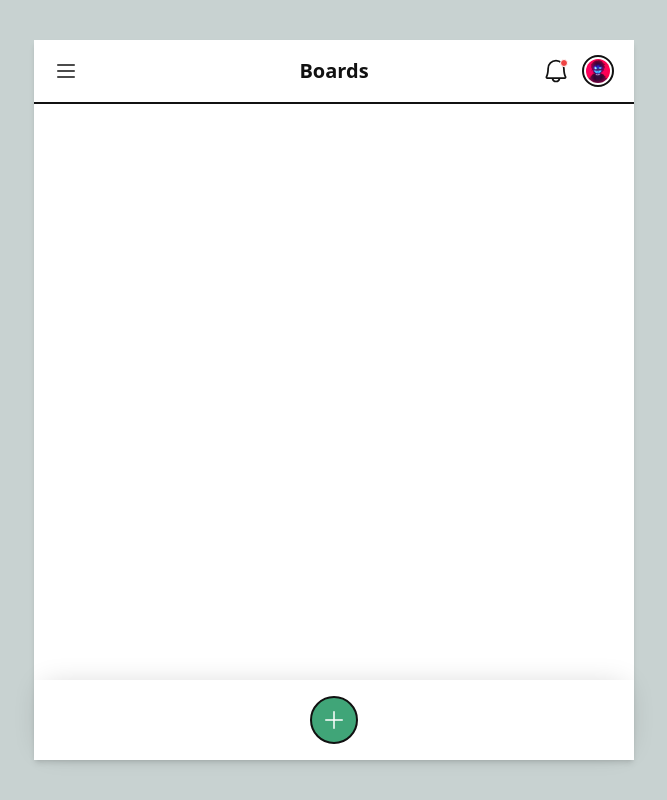
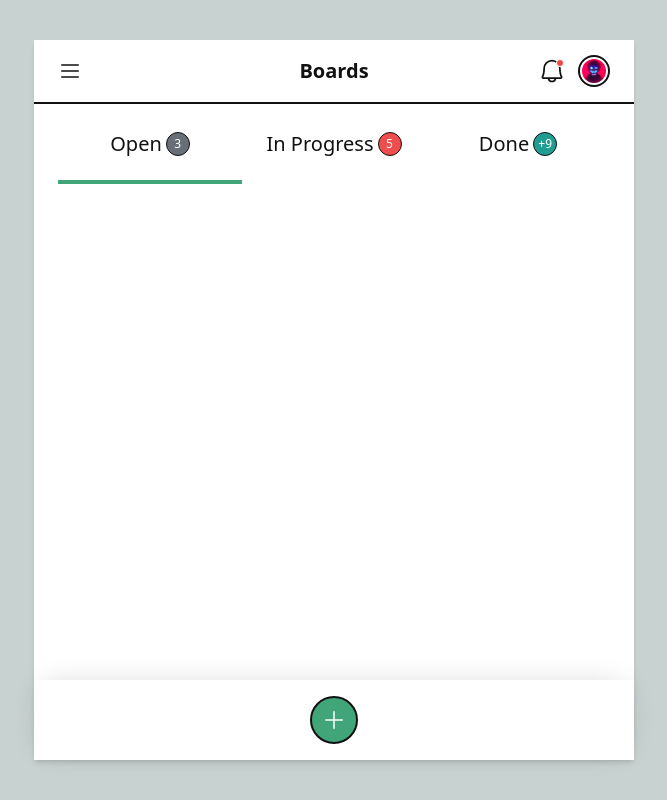
Before and after one commit to ark1111/todo-list-1, a React (Vite) app: page / in a window 1280 px wide. Shown: the whole page, without its empty margins (306-973 px from the left). Built offline with nearby package versions, Linux system fonts and the light colour scheme.

Commit message:
feat: Boards page / StatusTab

```diff
--- a/src/components/header/Header.tsx
+++ b/src/components/header/Header.tsx
@@ -5,11 +5,11 @@ import defaultAvatar from "../../assets/avatars/avatar-1.png";
 const Header = () => {
   return (
     <div className="w-full h-16 flex items-center justify-center border-b-2 border-divider relative">
-      <div className="text-text-main absolute left-5 cursor-pointer">
+      <div className="text-text-main absolute left-6 cursor-pointer">
         <ListIcon />
       </div>
       <div className="text-xl font-bold text-text-main">Boards</div>
-      <div className="flex items-center gap-x-3 absolute right-5">
+      <div className="flex items-center gap-x-3 absolute right-6">
         <div className="w-7 h-7 flex items-center justify-center relative text-text-main cursor-pointer">
           <BellIcon width="28" />
           <div className="w-1.5 h-1.5 rounded-full bg-red-500 absolute translate-x-2 -translate-y-2 border border-background box-content"></div>
--- a/src/pages/boards/Boards.tsx
+++ b/src/pages/boards/Boards.tsx
@@ -1,8 +1,17 @@
+import { useState } from "react";
 import NewTask from "./NewTask";
+import StatusTab from "./StatusTab";
+import { BoardStatusType } from "./types";
 
 const Borads = () => {
+  const [activeTab, setActiveTab] = useState<BoardStatusType>("OPEN");
+
+  const changeTab = (tab: BoardStatusType) => {
+    setActiveTab(tab);
+  };
   return (
-    <div className="w-full h-[calc(100%-64px)] relative">
+    <div className="w-full h-[calc(100%-64px)] relative px-6">
+      <StatusTab activeTab={activeTab} changeTab={changeTab} />
       <NewTask />
     </div>
   );
--- /dev/null
+++ b/src/pages/boards/StatusTab.tsx
@@ -0,0 +1,63 @@
+import { BoardStatusType } from "./types";
+
+type Props = {
+  activeTab: BoardStatusType;
+  changeTab: (tabName: BoardStatusType) => void;
+};
+
+const tabs: {
+  id: number;
+  title: string;
+  value: BoardStatusType;
+  color: string;
+}[] = [
+  {
+    id: 1,
+    title: "Open",
+    value: "OPEN",
+    color: "#686D76",
+  },
+  {
+    id: 2,
+    title: "In Progress",
+    value: "IN_PROGRESS",
+    color: "#EE4E4E",
+  },
+  {
+    id: 3,
+    title: "Done",
+    value: "DONE",
+    color: "#219C90",
+  },
+];
+
+const StatusTab = ({ activeTab, changeTab }: Props) => {
+  const counts = [3, 5, 11];
+  return (
+    <div className="w-full flex items-center">
+      {tabs.map((item, index) => (
+        <div className="flex-1 h-20 shrink-0 relative flex items-center justify-center gap-x-1">
+          <div
+            className="text-base md:text-xl text-text-main cursor-pointer font-medium"
+            onClick={() => changeTab(item.value)}
+          >
+            {item.title}
+          </div>
+          <div
+            className={`w-6 h-6 text-xs rounded-full flex items-center justify-center border-[1.5px] border-divider text-white`}
+            style={{ backgroundColor: item.color }}
+          >
+            {counts[index] < 10 ? counts[index] : "+9"}
+          </div>
+          <div
+            className={`${
+              activeTab === item.value ? "w-full" : "w-0"
+            } h-1 bg-primary transition-all duration-300 absolute bottom-0 left-0`}
+          ></div>
+        </div>
+      ))}
+    </div>
+  );
+};
+
+export default StatusTab;
--- /dev/null
+++ b/src/pages/boards/types.ts
@@ -0,0 +1 @@
+export type BoardStatusType = "OPEN" | "IN_PROGRESS" | "DONE";
```
